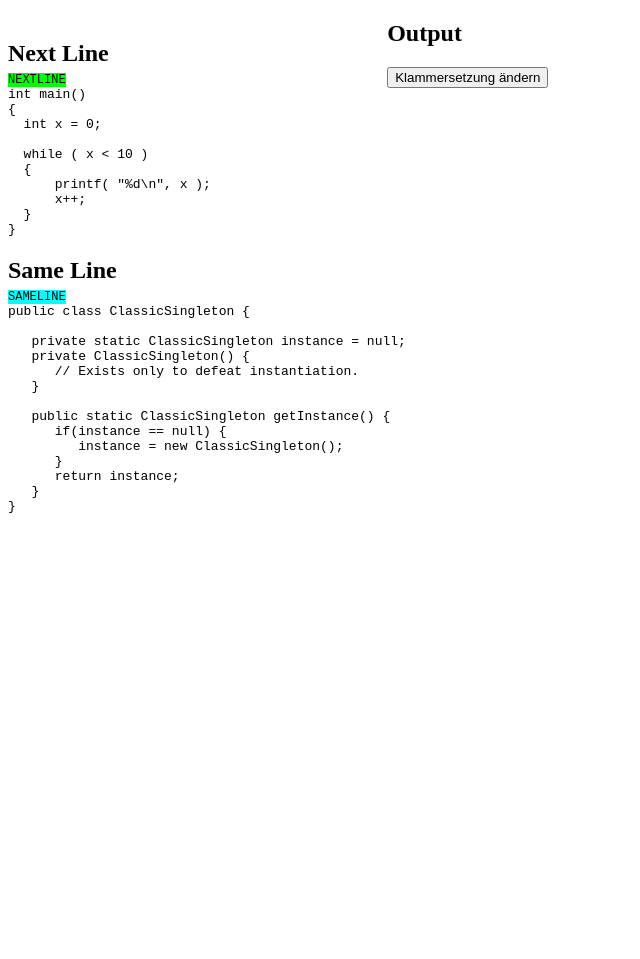
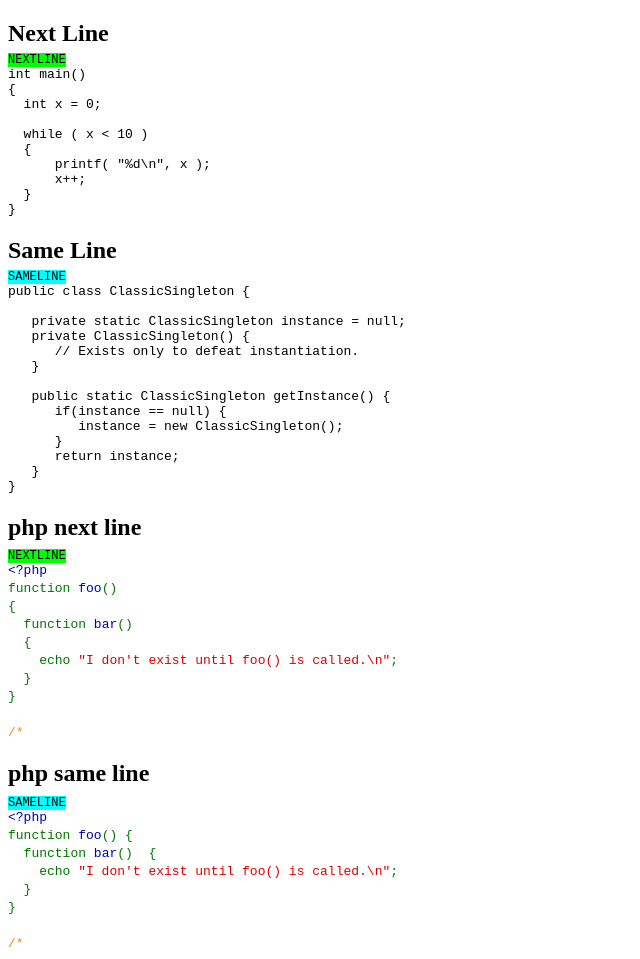
Before and after one commit to BenjaminBrandtner/Orthodontia, a plain HTML site: page index.html in a window 1280 px wide. Shown: the whole page, without its empty margins (0-640 px from the left). Before the commit the page ends 800 px from the top, so only its background shows below. Drawn offline with Linux system fonts and the light colour scheme.

Commit message:
Added code example of php.net for testing

```diff
--- a/index.html
+++ b/index.html
@@ -7,13 +7,9 @@
     <meta http-equiv="X-UA-Compatible" content="ie=edge">
     <title>Klammersetzung</title>
     <style>
-		#code {
-			float: left;
-			width: 30%;
-		}
     </style>
 
-	<script src="script.js"></script>
+    <script src="orthodontia.js"></script>
 </head>
 
 <body>
@@ -45,13 +41,30 @@
    }
 }</code></pre>
 </div>
-
-	<div id="outputContainer">
-		<h2>Output</h2>
-		<button id="execute">Klammersetzung ändern</button>
-		<div id="output"></div>
+<div id="php">
+    <h2>php next line</h2>
+    <div class="phpcode"><code><span style="color: #000000">
+<span style="color: #0000BB">&lt;?php<br/></span><span style="color: #007700">function&nbsp;</span><span
+            style="color: #0000BB">foo</span><span style="color: #007700">()&nbsp;<br/>{<br/>&nbsp;&nbsp;function&nbsp;</span><span
+            style="color: #0000BB">bar</span><span style="color: #007700">()&nbsp;<br/>&nbsp;&nbsp;{<br/>&nbsp;&nbsp;&nbsp;&nbsp;echo&nbsp;</span><span
+            style="color: #DD0000">"I&nbsp;don't&nbsp;exist&nbsp;until&nbsp;foo()&nbsp;is&nbsp;called.\n"</span><span
+            style="color: #007700">;<br/>&nbsp;&nbsp;}<br/>}<br/><br/></span><span
+            style="color: #FF8000">/*&nbsp;</span>
+</span>
+    </code></div>
 </div>
 
+<div id="php2">
+    <h2>php same line</h2>
+    <div class="phpcode"><code><span style="color: #000000">
+    <span style="color: #0000BB">&lt;?php<br/></span><span style="color: #007700">function&nbsp;</span><span
+            style="color: #0000BB">foo</span><span
+            style="color: #007700">()&nbsp;{<br/>&nbsp;&nbsp;function&nbsp;</span><span
+            style="color: #0000BB">bar</span><span style="color: #007700">()&nbsp;&nbsp;{<br/>&nbsp;&nbsp;&nbsp;&nbsp;echo&nbsp;</span><span
+            style="color: #DD0000">"I&nbsp;don't&nbsp;exist&nbsp;until&nbsp;foo()&nbsp;is&nbsp;called.\n"</span><span
+            style="color: #007700">;<br/>&nbsp;&nbsp;}<br/>}<br/><br/></span><span
+            style="color: #FF8000">/*&nbsp;</span></span>
+    </code></div>
+</div>
 </body>
-
 </html>
--- a/script.js
+++ b/orthodontia.js
@@ -91,7 +91,6 @@ function changeBraces(codeBlock, preferredStyle)
 
 	//TODO: Write this method.
 	//Elements and text nodes need to be treated differently, probably.
-
 
 }
 
@@ -271,8 +270,10 @@ function identifyBraceStyle(codeBlock)
 	const sameLine = /\S+(.+)?{/g;
 	const nextLine = /\n(\s+)?{/g;
 
-	let sameLineMatches = codeBlock.textContent.match(sameLine);
-	let nextLineMatches = codeBlock.textContent.match(nextLine);
+	//Using Element.innerText here is advised, because it is aware of how it will be rendered as opposed to Node.textContent
+	//See: https://developer.mozilla.org/en-US/docs/Web/API/HTMLElement/innerText
+	let sameLineMatches = codeBlock.innerText.match(sameLine);
+	let nextLineMatches = codeBlock.innerText.match(nextLine);
 
 	if (sameLineMatches === null)
 	{
```
Lines whose indentation alone changed are shown as unchanged.
